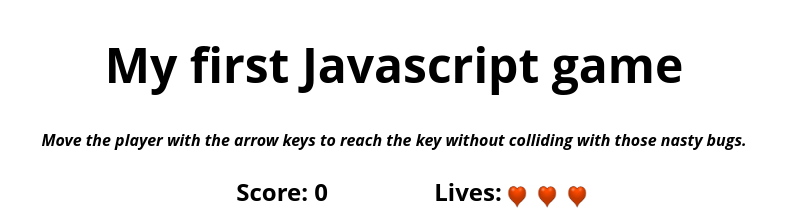
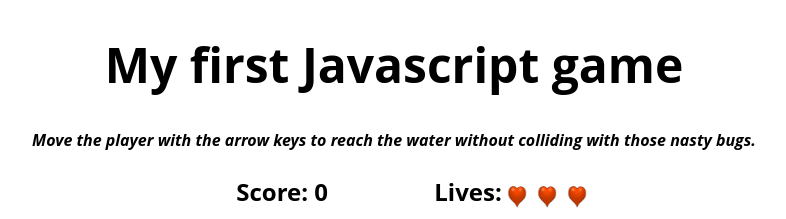
Before and after one commit to shaneoston72/udacity-fend, a plain HTML site: page p5/index.html in a window 1280 px wide. Shown: the top 219 px of the page, without its empty margins (246-1032 px from the left). Drawn offline with Linux system fonts and the light colour scheme.

Commit message:
push entire project with p6

```diff
--- a/p5/index.html
+++ b/p5/index.html
@@ -9,7 +9,7 @@
   <header>
     <h1 class="title">My first Javascript game</h1>
     <p class="instructions">Move the player with the arrow keys to
-      reach the key without colliding with those nasty bugs.</p>
+      reach the water without colliding with those nasty bugs.</p>
     <ul>
       <li class="score"></li>
       <li class="lives"></li>
```
